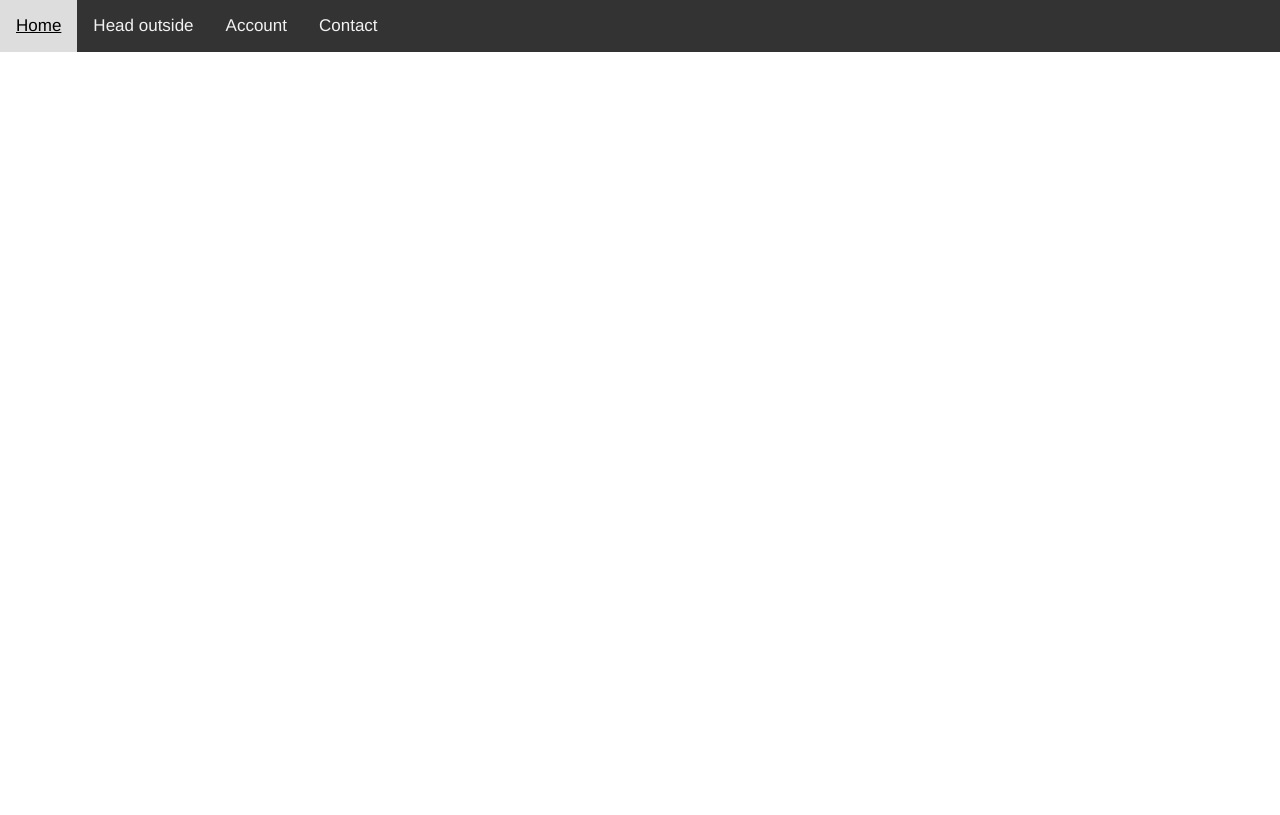
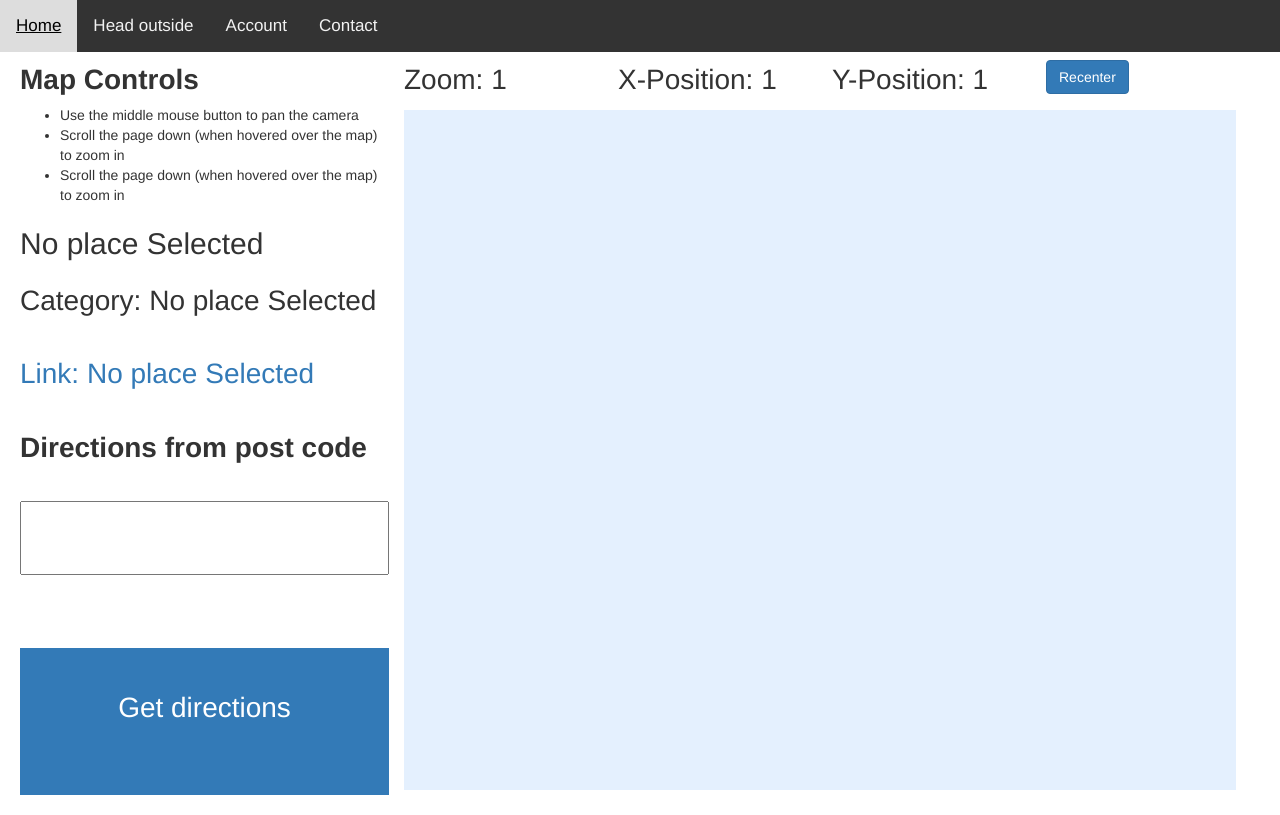
Before and after one commit to sbaker-dev/ToTheGreatOutDoors, a Django app: template Django/ToTheGreatOutDoors/core/templates/pages/location.html in a window 1280 px wide. Before the commit the page ends 52 px from the top, so only its background shows below. Run offline with Django 3.2, Linux system fonts and the light colour scheme; the template is opened without the code that fills it, so the values that code supplies are empty; some libraries are stand-ins or nearby versions.

Commit message:
Rough locations

```diff
--- a/Django/ToTheGreatOutDoors/core/templates/pages/location.html
+++ b/Django/ToTheGreatOutDoors/core/templates/pages/location.html
@@ -1,5 +1,61 @@
+
 {% extends 'core/main.html' %}
 
 {% block content %}
 
-{% endblock %}
+
+{% load static %}
+
+    <br>
+    <br>
+
+<div style="display: grid; grid-template-columns: 30% 70%">
+
+    <!-- Information panel -->
+    <div style="padding: 20px; display: grid; grid-template-rows: 20% 10% 10% 10% 10% 10% 10% 20%">
+
+
+        <!-- how to control the map -->
+        {% include 'components/selection/map_controls.html' %}
+
+        <h2 id="LocationName">No place Selected</h2>
+        <p id="LocationCategory" class="textStandard">Category: No place Selected</p>
+        <a id="LocationExternalLink"  class="textStandard" target="_blank">Link: No place Selected</a>
+        <label class="textStandard" for="PostCode">Directions from post code</label>
+        <input id="PostCode" type="text" class="textStandard">
+        <br>
+        <a class="textStandard  btn-primary" style="text-align: center; padding: 40px">Get directions</a>
+        <p></p>
+
+    </div>
+
+    <div id="svgContainer" style="padding: 20px">
+
+        <!--Zoom / X-pos / Y-pos / Recenter position -->
+        {% include 'components/map/map_position.html' %}
+
+        <!-- canvas for the map to be drawn on -->
+        <svg id="svgImage" style="background-color: #E4F0FE; transform: rotateX(180deg)" fill-rule="evenodd" height="85vh" width="65vw" xmlns="http://www.w3.org/2000/svg" xmlns:xlink="http://www.w3.org/1999/xlink">
+
+            <!--Draw the raster maps-->
+            {% include 'components/map/raster_maps.html' %}
+
+            {% for location in locations_list %}
+                <path d="{{location.svg}}" id="BD-{{location.place}}" style="fill: #A298C4; opacity: 60%"></path>
+            {% endfor %}
+
+            {% for destination in travel_locations %}
+                <path onclick=ChangeSelected(id)  d="{{destination.svg}}" id="{{ destination.name }}${{ destination.category }}${{ destination.link }}"  style="fill: #2D2E44;"></path>
+            {% endfor %}
+
+        </svg>
+
+    </div>
+
+</div>
+
+<script src="{% static 'js/controls.js' %}"></script>
+    <script src="{% static 'js/location.js' %}"></script>
+
+
+{% endblock content %}
--- /dev/null
+++ b/Django/static/js/location.js
@@ -0,0 +1,42 @@
+
+
+let lastTravelLocation = ""
+
+function ChangeSelected(place_id){
+
+    if (lastTravelLocation !== ""){
+            document.getElementById(lastTravelLocation).style.fill = '#2D2E44';
+
+    }
+
+
+    // Split the ID on the dollar sign to get an array with name, category, and (Optional) external link
+    const place_id_values = place_id.split("$");
+
+    // Set the name and category
+    document.getElementById('LocationName').innerText = place_id_values[0]
+    document.getElementById('LocationCategory').innerText = "Location Type:" + place_id_values[1]
+
+    // Conditionally set the external link
+    SetExternalLink(place_id_values[2])
+
+    // Set the selected to the selection colour
+    document.getElementById(place_id).style.fill = "lightblue";
+    lastTravelLocation = place_id
+
+}
+
+
+function SetExternalLink(external_link){
+    const link_part = document.getElementById('LocationExternalLink')
+    if (external_link === 'None'){
+        link_part.innerText = "Sorry, no external link known"
+        link_part.removeAttribute("href")
+    }
+    else {
+        link_part.innerText = "More information here"
+        link_part.setAttribute("href", external_link)
+
+    }
+
+}
```
Also changed, not shown: Django/ToTheGreatOutDoors/core/views.py (+80 -5 lines), Django/ToTheGreatOutDoors/core/templates/components/map/map_position.html (renamed from Django/ToTheGreatOutDoors/core/templates/components/map/map_controls.html).
